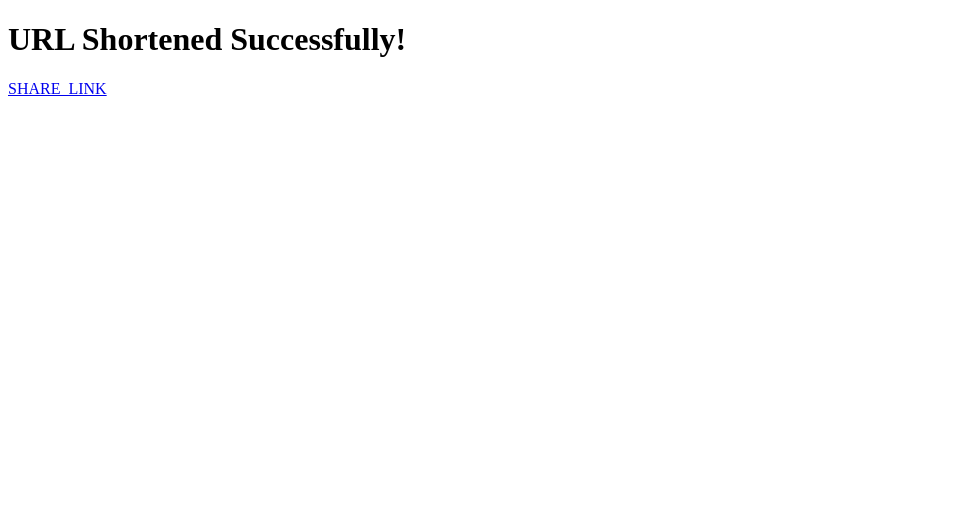
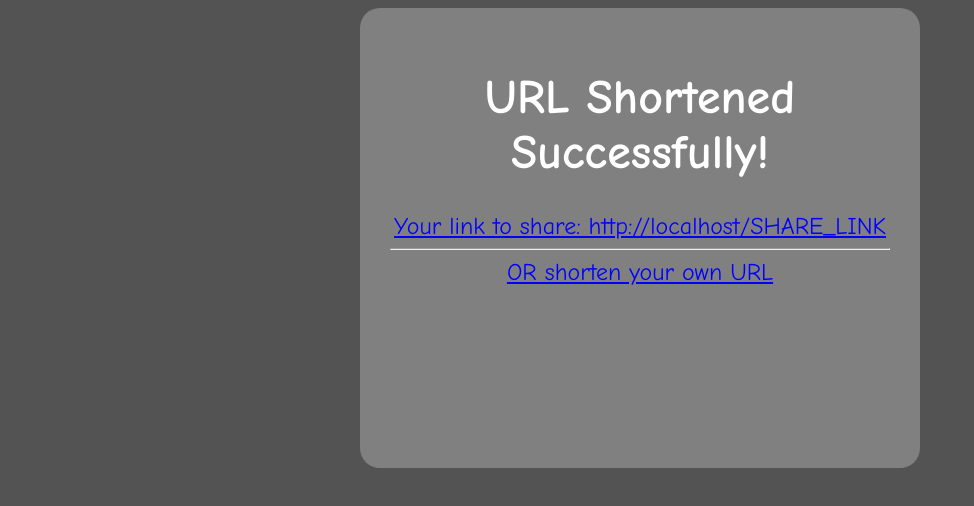
Before and after one commit to minidogg/URL-Flip, a website: page pages/share.html in a window 1280 px wide. Shown: the whole page, without its empty margins (0-974 px from the left). Drawn offline with Linux system fonts and the light colour scheme.

Commit message:
Share CSS

```diff
--- a/index.js
+++ b/index.js
@@ -48,7 +48,7 @@ function SaveURLs(){
     let obj = Object.fromEntries(urlMap);
     fs.writeFileSync(urlJsonPath, JSON.stringify(obj), "utf-8")
 }
-setInterval(SaveURLs, 1*60*1000)
+setInterval(SaveURLs, 10*1000)
 SaveURLs()
 
 const randomNum = (max=100)=>Math.floor(Math.random()*max)
--- a/pages/share.html
+++ b/pages/share.html
@@ -4,9 +4,20 @@
     <meta charset="UTF-8">
     <meta name="viewport" content="width=device-width, initial-scale=1.0">
     <title>Share Link</title>
+
+    <link rel="stylesheet" href="/global.css">
 </head>
 <body>
-    <h1>URL Shortened Successfully!</h1>
-    <a href="/SHARE_LINK">SHARE_LINK</a>
+    <div id="container">
+        <h1>URL Shortened Successfully!</h1>
+        <a href="/SHARE_LINK" class="shareLink">SHARE_LINK</a>
+        <hr>
+        <a href="/">OR shorten your own URL</a>
+    </div>
+
+    <script>
+        let a = document.querySelector("a")
+        a.textContent = "Your link to share: "+a.href
+    </script>
 </body>
 </html>
--- a/static/global.css
+++ b/static/global.css
@@ -2,12 +2,20 @@
     font-family: "Comic Sans MS", "Comic Sans", Arial, Helvetica, sans-serif;
     color:white;
 }
+
 body{
     background-color:rgb(83, 83, 83);
 }
 h1{
     text-align: center;
     font-size:3em;
+}
+a{
+    color: blue;
+    text-align:center;
+    margin:auto;
+    display:block;
+    font-size: 1.5em;
 }
 
 input{
@@ -23,7 +31,7 @@ input{
 }
 
 
-.shortenForm{
+.shortenForm, #container{
     width:100vw;
     max-width:500px;
     margin:auto;
```
